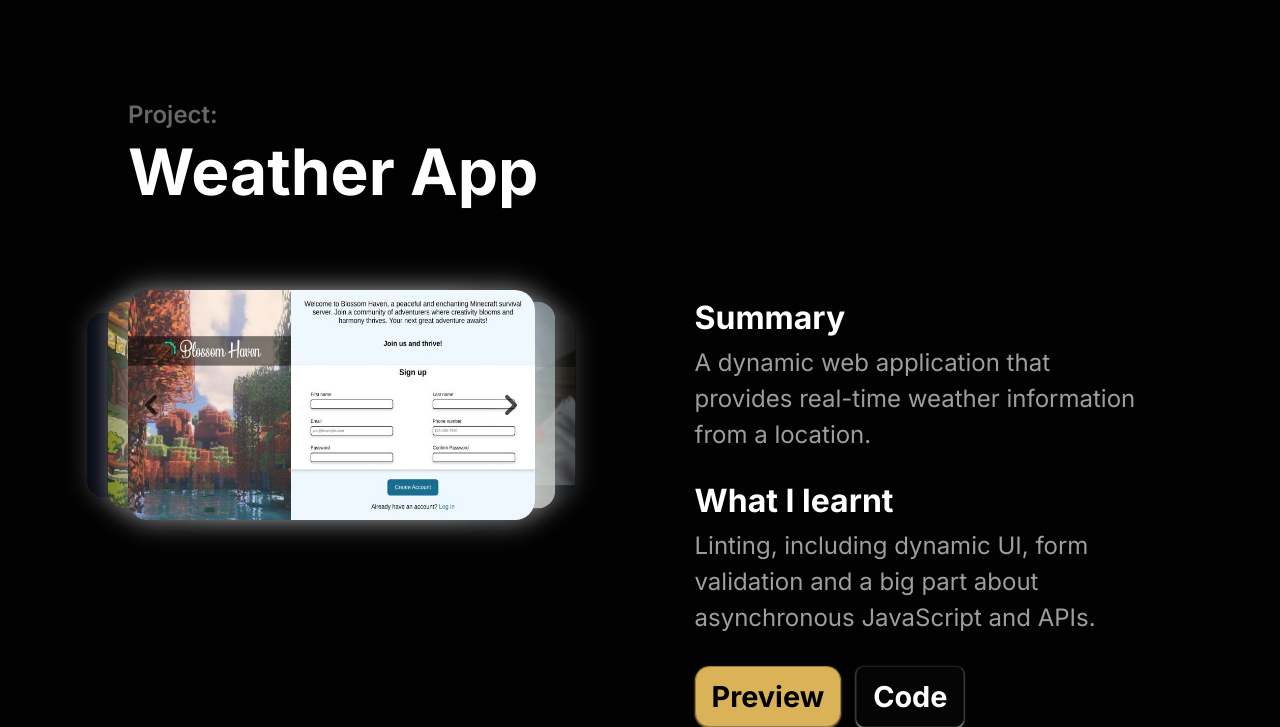
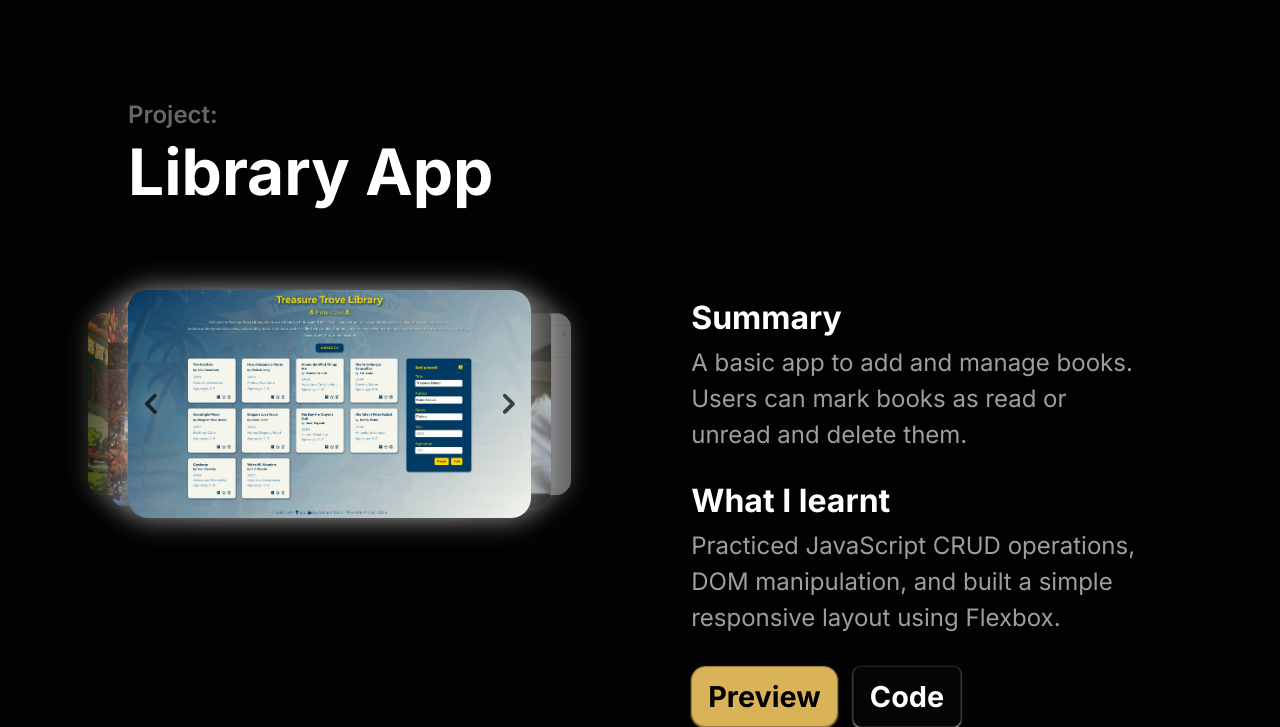
Before and after one commit to AdnaneTaleb10/Odin-Homepage, a website built with webpack: page src/index.html in a window 1280 px wide. Both pictures are taken after a click on the icon 151 px from the left and 1699 px from the top of the page. Shown: the part 1295-2022 px from the top of the page. Built offline with nearby package versions, Linux system fonts and the light colour scheme; a web font is replaced by a local one.

Commit message:
implement interactive image carousel

```diff
--- a/src/index.html
+++ b/src/index.html
@@ -70,7 +70,7 @@
       <section id="projects-section">
         <div id="project-title-container">
           <p>Project:</p>
-          <h2 id="project-title">Weather App</h2>
+          <h2 id="project-title" >Sign-up Form</h2>
         </div>
         <div id="current-project-container">
           <div id="image-slider-container">
@@ -123,12 +123,12 @@
             </div>
 
             <div id="arrow-container">
-<!--               <button id="arrow-left" aria-label="Previous project">
+              <!--               <button id="arrow-left" aria-label="Previous project">
                 &#60;
               </button>
               <button id="arrow-right" aria-label="Next project">&#62;</button> -->
 
-                            <svg
+              <svg
                 id="left-arrow"
                 xmlns="http://www.w3.org/2000/svg"
                 viewBox="0 0 24 24"
@@ -152,33 +152,23 @@
           <div class="project-related-container">
             <div class="project-summary-container">
               <h3>Summary</h3>
-              <p class="show">
-                A dynamic web application that provides real-time weather
-                information from a location.
+              <p>
+                A form built with HTML and CSS to practice user input validation
+                and styling.
               </p>
-              <!--               <p class="hide">
-                Lorem ipsum dolor sit amet consectetur, adipisicing elit.
-                Aliquam, facere corrupti commodi eaque nesciunt sed porro
-                quaerat iste laborum in quod voluptas maiores voluptatem
-                adipisci culpa quae nihil doloribus sit.
-              </p> -->
             </div>
+
             <div class="project-learnt-container">
               <h3>What I learnt</h3>
-              <p class="show">
-                Linting, including dynamic UI, form validation and a big part
-                about asynchronous JavaScript and APIs.
+              <p>
+                Gained experience using form validation and styling layouts.
+                Focused on building a clean and usable design.
               </p>
-              <!--               <p class="hide">
-                Voluptates nulla reprehenderit obcaecati quod aspernatur cum
-                repudiandae adipisci. Aperiam ab distinctio ipsum, autem, labore
-                ducimus natus delectus obcaecati perspiciatis, facere quo.
-              </p> -->
             </div>
 
             <div class="project-buttons">
-              <a href="" id="preview-button">Preview</a>
-              <a href="" id="code-button">Code</a>
+              <a href="https://adnanetaleb10.github.io/Odin-Sign-up-Form/" id="preview-button" target="_blank">Preview</a>
+              <a href="https://github.com/AdnaneTaleb10/Odin-Sign-up-Form" id="code-button" target="_blank">Code</a>
             </div>
           </div>
         </div>
--- /dev/null
+++ b/src/modules/carousel.js
@@ -0,0 +1,81 @@
+import { projects } from "./projects";
+const projectTitle = document.querySelector("#project-title");
+const summuryText = document.querySelector(".project-summary-container > p");
+const learnings = document.querySelector(".project-learnt-container > p");
+const previewBtn = document.querySelector("#preview-button");
+const codeBtn = document.querySelector("#code-button");
+
+let slidingImages = document.querySelectorAll(".sliding-image");
+slidingImages = Array.from(slidingImages);
+
+const classes = [
+  "carousel-hide-left",
+  "carousel-hide-left",
+  "carousel-left-left",
+  "carousel-left",
+  "carousel-center",
+  "carousel-right",
+  "carousel-right-right",
+  "carousel-hide-right",
+  "carousel-hide-right",
+];
+
+projectTitle.addEventListener("transitionend", () => {
+  projectTitle.classList.remove(
+    "slide-in-right",
+    "slide-out-left",
+    "pre-slide-in-right"
+  );
+});
+
+function updateClassesRight() {
+  const firstClass = classes.shift();
+  classes.push(firstClass);
+
+  slidingImages.forEach((element, index) => {
+    if (element.classList.length > 1) {
+      element.classList.remove(element.classList[1]);
+    }
+    element.classList.add(classes[index]);
+  });
+
+  updateInfo();
+}
+
+function updateClassesLeft() {
+  const lastClass = classes.pop();
+  classes.unshift(lastClass);
+
+  slidingImages.forEach((element, index) => {
+    if (element.classList.length > 1) {
+      element.classList.remove(element.classList[1]);
+    }
+    element.classList.add(classes[index]);
+  });
+
+  updateInfo();
+}
+
+function updateInfo() {
+  let currentDisplayedProject = document.querySelector(".carousel-center").id;
+  let info = projects.find((element) => element.id === currentDisplayedProject);
+
+  projectTitle.classList.remove("slide-in-right");
+  projectTitle.classList.add("slide-out-left");
+
+  setTimeout(() => {
+    projectTitle.textContent = info.title;
+
+    void projectTitle.offsetWidth;
+
+    projectTitle.classList.remove("slide-out-left");
+    projectTitle.classList.add("slide-in-right");
+
+    summuryText.textContent = info.summary;
+    learnings.textContent = info.learnings;
+    previewBtn.href = info.previewLink;
+    codeBtn.href = info.codeLink;
+  }, 200);
+}
+
+export { updateClassesLeft, updateClassesRight };
--- a/src/modules/projects.js
+++ b/src/modules/projects.js
@@ -1,88 +1,77 @@
 const projects = [
   {
+    id: "coffee-project",
     title: "Landing Page",
-    img: "./assets/projectShowcases/coffee.png",
-    summary:
-      "A static landing page built to practice foundational front-end skills, featuring structured content and layout using HTML and CSS.",
-    learnings:
-      "Improved my understanding of semantic HTML, styling with CSS, and creating flexible layouts using Flexbox. Also got hands-on experience with Git for version control and project tracking.",
+    summary: "A static landing page built to practice basic front-end layout and structure using HTML and CSS.",
+    learnings: "Learned semantic HTML, Flexbox, and how to organize a simple layout. Also used Git for version control.",
     previewLink: "https://adnanetaleb10.github.io/odin-landing-page/",
     codeLink: "https://github.com/AdnaneTaleb10/odin-landing-page/tree/main",
   },
-
   {
+    id: "tic-tac-toe-project",
     title: "Rock-Paper-Scissors",
-    img: "./assets/projectShowcases/rock-paper-scissor.png",
-    summary:
-      "A browser-based Rock-Paper-Scissors game built with HTML, CSS, and JavaScript where users can play against the computer.",
-    learnings:
-      "This project helped me practice core JavaScript concepts like functions, conditionals, and event listeners. I also got more comfortable working with the DOM and building basic interactivity on the page.",
+    summary: "A simple browser game where users play Rock-Paper-Scissors against the computer using JavaScript.",
+    learnings: "Practiced basic JavaScript, conditionals, and event listeners. Gained experience manipulating the DOM.",
     previewLink: "https://adnanetaleb10.github.io/Odin-Rock-Paper-Scissors/",
     codeLink: "https://github.com/AdnaneTaleb10/Odin-Rock-Paper-Scissors",
   },
-
   {
+    id: "etch-sketch-project",
     title: "Etch-Sketch",
-    img: "./assets/projectShowcases/Etch-a-sketch.png",
-    summary: "A simple drawing application inspired by the classic Etch-a-Sketch toy. Users can draw on a grid, change colors, and clear the canvas for a fresh start.",
-    learnings: "This project helped me get more comfortable with DOM manipulation, event handling, and dynamic styling using JavaScript and CSS. It was a fun way to apply my growing frontend skills and explore user input handling in more depth.",
+    summary: "A drawing app where users sketch on a grid and reset the canvas. Built using HTML, CSS, and JavaScript.",
+    learnings: "Improved DOM handling, event listeners, and dynamic styling. Helped me get more comfortable with UI logic.",
     previewLink: "https://adnanetaleb10.github.io/odin-Etch-a-Sketch/",
     codeLink: "https://github.com/AdnaneTaleb10/odin-Etch-a-Sketch",
   },
-
   {
+    id: "calculator-project",
     title: "Calculator",
-    img: "./assets/projectShowcases/calculator.jpeg",
-    summary: "A simple calculator application built using HTML, CSS, and JavaScript, allowing users to perform basic arithmetic operations in the browser.",
-    learnings: "This project helped me practice JavaScript functions and user input handling. It also gave me a better understanding of how to structure a small app and update the interface based on user interactions.",
+    summary: "A basic calculator that handles simple arithmetic operations, built with vanilla JavaScript.",
+    learnings: "Reinforced JavaScript functions and how to update the UI based on user input. Helped me with small app structure.",
     previewLink: "https://adnanetaleb10.github.io/Odin-Calculator/",
     codeLink: "https://github.com/AdnaneTaleb10/Odin-Calculator?tab=readme-ov-file",
   },
-
   {
-    title: "Sign-up form",
-    img: "./assets/projectShowcases/sign-up-form.jpeg",
-    summary: "A basic sign-up form created using HTML and CSS, with simple input validation and visual cues to guide the user.",
-    learnings: "This project gave me more hands-on experience with building forms and using HTML validation features. I also had the chance to explore some new CSS techniques to improve the layout and appearance of the form.",
+    id: "signup-project",
+    title: "Sign-up Form",
+    summary: "A form built with HTML and CSS to practice user input validation and styling.",
+    learnings: "Gained experience using form validation and styling layouts. Focused on building a clean and usable design.",
     previewLink: "https://adnanetaleb10.github.io/Odin-Sign-up-Form/",
     codeLink: "https://github.com/AdnaneTaleb10/Odin-Sign-up-Form",
   },
-
   {
+    id: "library-project",
     title: "Library App",
-    img: "./assets/projectShowcases/Library.jpeg",
-    summary: "A simple web application that lets users add, remove, and organize books in a personal library. Includes features like marking books as read or unread, and basic animations for a smoother user experience.",
-    learnings: "This project helped me get more comfortable with JavaScript DOM manipulation, using CSS Grid and Flexbox for layout, and adding basic animations for better user interaction. It also gave me more practice with creating responsive designs that work well on different screen sizes.",
+    summary: "A basic app to add and manage books. Users can mark books as read or unread and delete them.",
+    learnings: "Practiced JavaScript CRUD operations, DOM manipulation, and built a simple responsive layout using Flexbox.",
     previewLink: "https://adnanetaleb10.github.io/Odin-Library/",
     codeLink: "https://github.com/AdnaneTaleb10/Odin-Library",
   },
-
   {
+    id: "restaurant-project",
     title: "Restaurant App",
-    img: "./assets/projectShowcases/Restaurant.jpeg",
-    summary: "A simple multi-page restaurant website built using HTML, CSS, and JavaScript, with Webpack and npm used for bundling and organizing the code.",
-    learnings: "This project gave me the chance to practice structuring a small website and using JavaScript for dynamic content. I also got some valuable experience with tools like Webpack and npm, which helped me understand how to better manage and bundle project files.",
+    summary: "A basic multi-page restaurant site built using HTML, CSS, and JavaScript with Webpack setup.",
+    learnings: "Practiced organizing a small site with Webpack and npm. Improved my understanding of modular code structure.",
     previewLink: "https://adnanetaleb10.github.io/Odin-Restaurant-Page/",
     codeLink: "https://github.com/AdnaneTaleb10/Odin-Restaurant-Page",
   },
-
   {
-    title: "To-Do-List App",
-    img: "./assets/projectShowcases/To-do-list.jpeg",
-    summary: "A task management web app that allows users to create, edit, and organize tasks by project, with support for due dates, priorities, and persistent storage using LocalStorage.",
-    learnings: "This project helped me practice organizing JavaScript code using modules, classes, and IIFEs for better structure and encapsulation. I also learned how to use LocalStorage to save user data and got more comfortable working with Webpack and npm for bundling. Overall, it was a great opportunity to apply DOM manipulation, modular JavaScript, and some core principles of object-oriented programming.",
+    id: "to-do-list-project",
+    title: "To-Do List App",
+    summary: "A task manager app to create, update, and organize tasks with due dates and priorities.",
+    learnings: "Learned modular JavaScript, LocalStorage, and object-oriented patterns. Practiced structuring medium apps.",
     previewLink: "https://adnanetaleb10.github.io/Odin-To-Do-List/",
     codeLink: "https://github.com/AdnaneTaleb10/Odin-To-Do-List",
   },
-
   {
+    id: "weather-project",
     title: "Weather App",
-    img: "./assets/projectShowcases/Weather.jpeg",
-    summary: "A web application that lets users search for weather data by city, view hourly or weekly forecasts, and see detailed weather highlights like wind, humidity, and UV index.",
-    learnings: "This project helped me improve my understanding of asynchronous JavaScript by working with API requests using async/await. I also practiced structuring code with modules, using Webpack for bundling, and integrating a third-party API. It was a valuable exercise in handling real-time data and building a more dynamic, user-friendly interface.",
+    summary: "A weather app where users can search cities and view forecasts using a third-party API.",
+    learnings: "Practiced using async/await and APIs. Helped me learn how to display real-time data in a clean UI.",
     previewLink: "https://adnanetaleb10.github.io/Odin-Weather-App/",
     codeLink: "https://github.com/AdnaneTaleb10/Odin-Weather-App",
   },
 ];
 
+
 export { projects };
--- a/src/style.css
+++ b/src/style.css
@@ -181,6 +181,21 @@ main {
   font-weight: 600;
 }
 
+#project-title {
+  transition: transform 0.2s ease, opacity 0.2s ease;
+  position: relative;
+}
+
+.slide-out-left {
+  transform: translateX(-20px);
+  opacity: 0;
+}
+
+.slide-in-right {
+  transform: translateX(0);
+  opacity: 1;
+}
+
 #current-project-container {
   display: flex;
   align-items: flex-start;
@@ -202,13 +217,12 @@ main {
   overflow: hidden;
   border-radius: 20px;
   box-shadow: 0 0 30px rgba(255, 255, 255, 0.5);
-  transition: transform 0.5s ease, opacity 0.5s ease;
+  transition: transform 0.7s ease, opacity 0.7s ease;
 }
 
 .sliding-image img {
   width: 100%;
   height: 100%;
-  /* object-fit: contain;  */
 }
 
 .carousel-hide-left,
@@ -277,6 +291,7 @@ main {
   display: flex;
   flex-direction: column;
   gap: 20px;
+  max-width: 45%;
 }
 
 .project-related-container h3 {
```
Also changed, not shown: src/index.js (+9 -1 lines).
